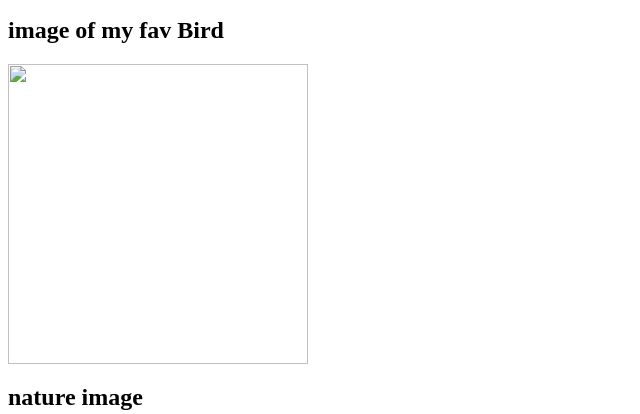
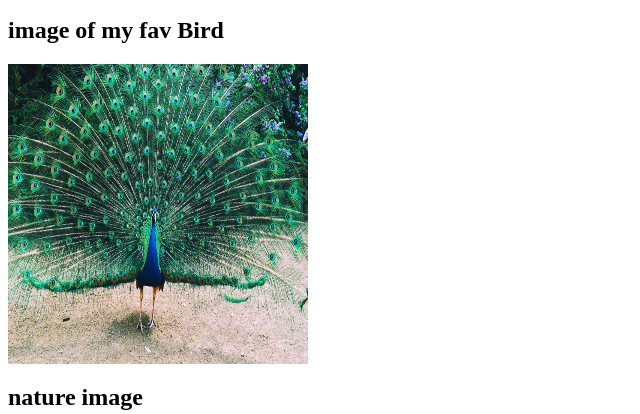
Before and after one commit to Adi2667/task-1, a plain HTML site: page index.html in a window 1280 px wide. Shown: the part 126-540 px from the top of the page, without its empty margins (0-640 px from the left). Drawn offline with Linux system fonts and the light colour scheme.

Commit message:
Update index.html

```diff
--- a/index.html
+++ b/index.html
@@ -20,7 +20,7 @@
 </tr>
 </table>
 <h2>image of my fav Bird</h2>
-<img src="peacock feather.jpg" height="300px" width="300">
+<img src=peacockfeather.jpg height="300px" width="300">
 <h2>nature image</h2>
 <img src=nature.jpg"height="300px" width="300">
 <h2>flowers image</h2>
```
